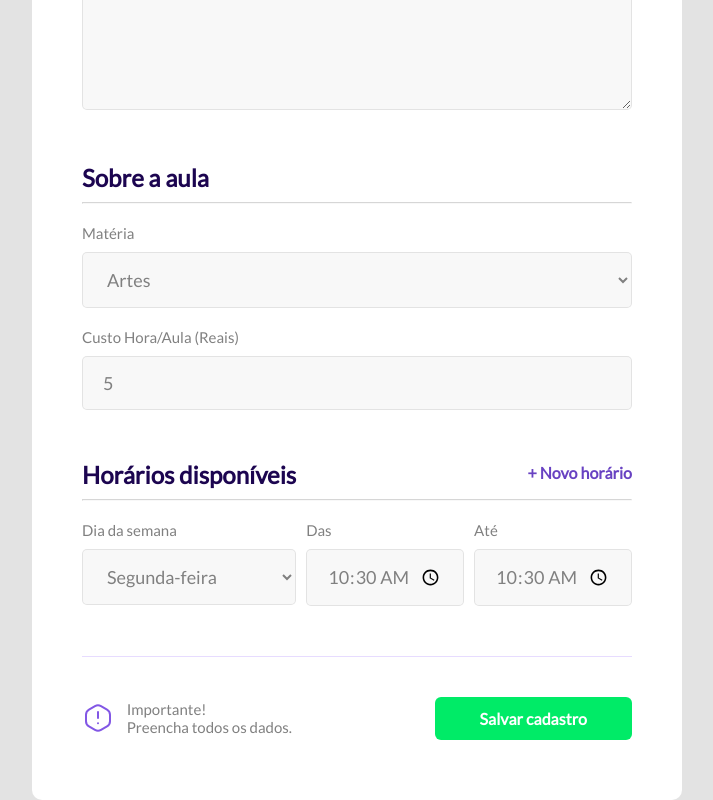
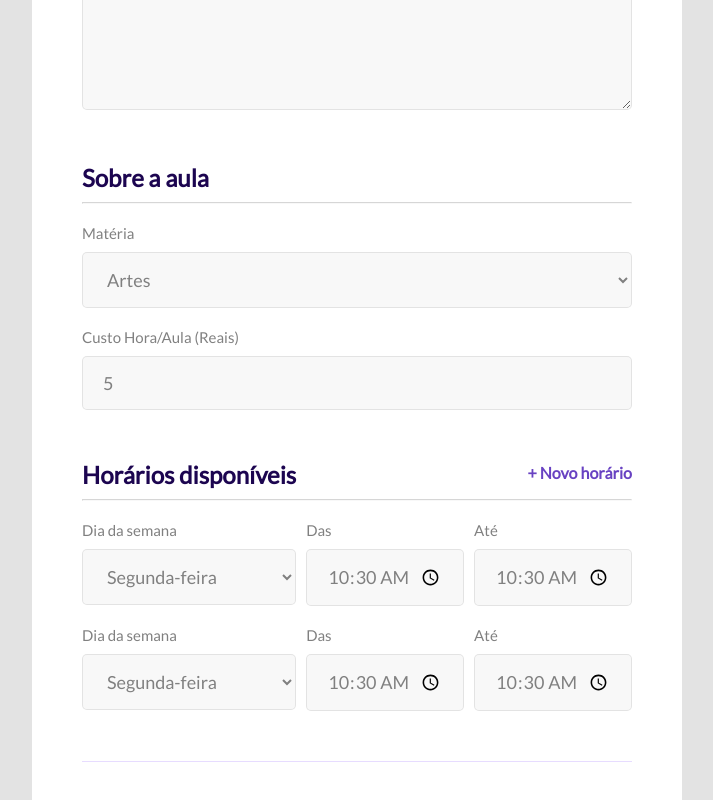
Before and after one commit to ramonis567/PROFFY_NLW2, a plain HTML site: page give-classes.html in a window 1280 px wide. Both pictures are taken after typing "Sample", "https://example.com", "Sample", "5", "10:30", "10:30" into the empty fields and a click on the button "+ Novo horário". Shown: the part 702-1502 px from the top of the page, without its empty margins (283-996 px from the left). Drawn offline with Linux system fonts and the light colour scheme.

Commit message:
new time field add

```diff
--- a/give-classes.html
+++ b/give-classes.html
@@ -9,6 +9,7 @@
   <link rel="stylesheet" href="./styles/give-classes.css">
   <link rel="stylesheet" href="./styles/responsive.css">
   <link rel="shortcut icon" href="./images/favicon.png" type="image/png">
+  <script src="./scripts/addNewTimeField.js"></script>
   <title>Proffy | Estudar</title>
 </head>
 <body>
@@ -63,13 +64,15 @@
 
           <div class="times-header">
             <h1 class="category-title">Horários disponíveis</h1>
-            <button class="new-time" type="button">+ Novo horário</button>
+            <button class="new-time" type="button" id="add-new-time">+ Novo horário</button>
           </div>
           <hr />
-          <div id="times-selection">
+
+          <div id="times-selections">
+            <div class="times-selection">
               <fieldset>
                 <legend>Dia da semana</legend>
-              <select name="day" id="day-selection" class="field">
+                <select name="day" class="day-selection field">
                   <option value="" disabled>Selecione um dia</option>
                   <option value="1">Segunda-feira</option>
                   <option value="2">Terça-feira</option>
@@ -82,12 +85,13 @@
               </fieldset>
               <fieldset>
                 <legend>Das</legend>
-              <input type="time" name="hours" id="hour-selection-start" class="field">
+                <input type="time" name="hours" class="hour-selection-start field">
               </fieldset>
               <fieldset>
                 <legend>Até</legend>
-              <input type="time" name="hours" id="hour-selection-end" class="field">
+                <input type="time" name="hours" class="hour-selection-end field">
               </fieldset>
+            </div>
           </div>
 
           <div class="form-footer">
--- /dev/null
+++ b/scripts/addNewTimeField.js
@@ -0,0 +1,9 @@
+window.addEventListener("load", ()=> {
+  const button = document.querySelector("#add-new-time");
+  button.addEventListener("click", addNewTimeField)
+});
+
+const addNewTimeField = () => {
+  const newTimeField = document.querySelector(".times-selection").cloneNode(true);
+  document.querySelector("#times-selections").appendChild(newTimeField);
+}
--- a/styles/give-classes.css
+++ b/styles/give-classes.css
@@ -57,7 +57,11 @@ hr {
   margin: 10px 0 20px;
 }
 
-form #times-selection {
+form #times-selections {
+  width: 100%;
+}
+
+form .times-selection {
   width: 100%;
   display: grid;
   grid-template-columns: 5fr 3fr 3fr;
```
Also changed, not shown: scripts/index.js (deleted). Lines whose indentation alone changed are shown as unchanged.
